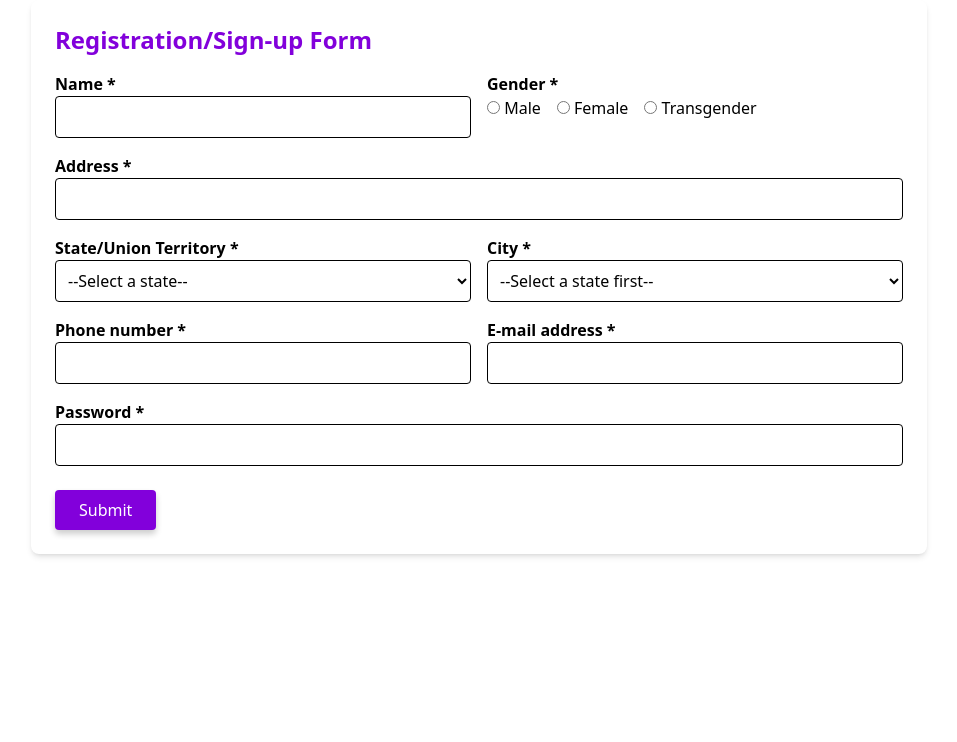
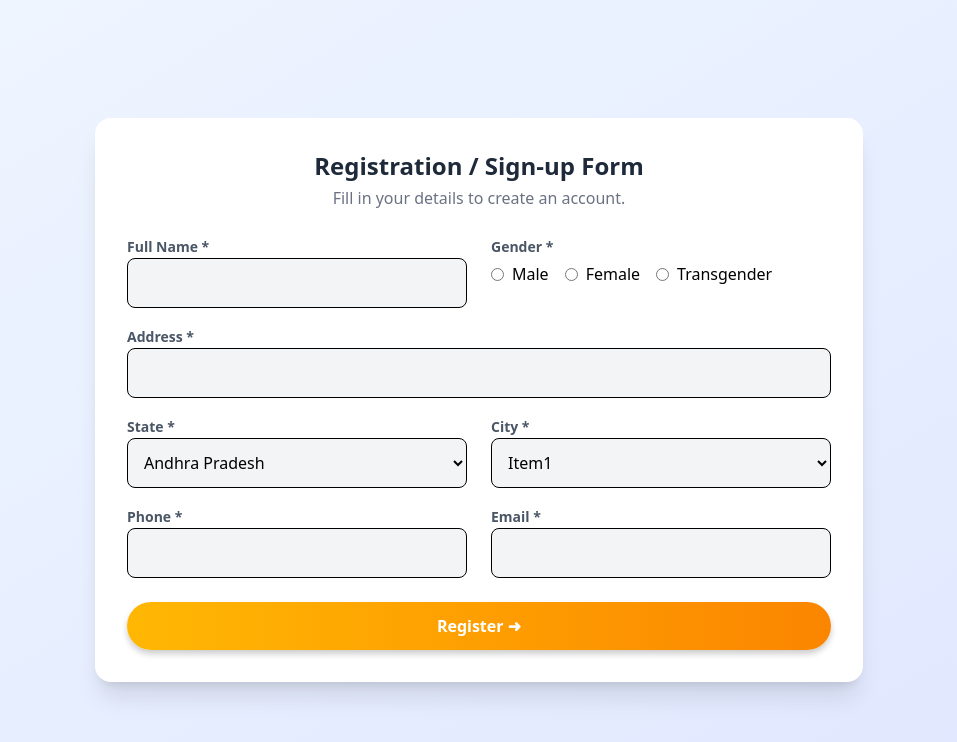
Before and after one commit to sarthaknayyar/aspire-hackathon, a React (Vite) app in the folder client/: page /signup in a window 1280 px wide. Shown: the top 742 px of the page, without its empty margins (161-1118 px from the left). Built offline with nearby package versions, Linux system fonts and the light colour scheme.

Commit message:
[UPDATE] Login ui complete

```diff
--- a/client/src/components/SignUp.jsx
+++ b/client/src/components/SignUp.jsx
@@ -1,27 +1,17 @@
-import { ClipboardType } from "lucide-react";
-import React, { useState } from "react";
-
-import { useNavigate } from "react-router";
+import { useState } from "react";
+import { useNavigate } from "react-router-dom";
 
 const SignupForm = () => {
   const [formData, setFormData] = useState({
     name: "",
     gender: "",
     address: "",
-    // locality: "",
     state: "",
-    // country: "India",
-    // city: "",
-    // pincode: "",
+    city: "",
     phone: "",
-    // phone: "",
     email: "",
-    // password: "",
-    city: "",
     password: "",
-
   });
-
 
   const stateLists = {
     "Andhra Pradesh": ["Item1", "Item2", "Item3"],
@@ -52,19 +42,12 @@ const SignupForm = () => {
     "Uttar Pradesh": ["Item70", "Item71", "Item72"],
     "Uttarakhand": ["Item73", "Item74", "Item75"],
     "West Bengal": ["Item76", "Item77", "Item78"],
-    "Andaman and Nicobar Islands": ["Item79", "Item80", "Item81"],
-    "Chandigarh": ["Item82", "Item83", "Item84"],
-    "Dadra and Nagar Haveli and Daman and Diu": ["Item85", "Item86", "Item87"],
-    "Lakshadweep": ["Item88", "Item89", "Item90"],
     "Delhi": ["Item91", "Item92", "Item93"],
-    "Puducherry": ["Item94", "Item95", "Item96"],
-    "Ladakh": ["Item97", "Item98", "Item99"],
-    "Jammu and Kashmir": ["Item100", "Item101", "Item102"]
   };
 
-  const States  = Object.keys(stateLists);
-  const[selectedState, setSelectedState] = useState(States[0]);
-  const [list,setList] = useState(stateLists[selectedState]);
+  const States = Object.keys(stateLists);
+  const [selectedState, setSelectedState] = useState(States[0]);
+  const [list, setList] = useState(stateLists[selectedState]);
 
   const handleStateChange = (event) => {
     const newState = event.target.value;
@@ -77,113 +60,96 @@ const SignupForm = () => {
     setFormData({ ...formData, [name]: value });
   };
 
-  const handleSubmit = (e) => {
-    e.preventDefault();
-    console.log("Form Submitted", formData);
-  };
   const navigate = useNavigate();
   const [status, setStatus] = useState(null);
 
-  async function handleSignup(){
-    const response = await fetch('http://localhost:5000/user/signup',{
-        method : 'POST',
-        headers : {
-            'Content-Type' : 'application/json',
+  async function handleSignup() {
+    const response = await fetch("http://localhost:5000/user/signup", {
+      method: "POST",
+      headers: {
+        "Content-Type": "application/json",
       },
-        body : JSON.stringify(formData),
+      body: JSON.stringify(formData),
     });
-    if(response.status === 200){
+    if (response.status === 200) {
       const data = await response.json();
       console.log(data);
-        navigate('/login');
-    }
-    else if(response.status === 400){
-        console.log('User not found');
-        setStatus('User not found');
+      navigate("/login");
+    } else if (response.status === 400) {
+      setStatus("User already exists");
     }
   }
 
+  return (
+    <div className="flex justify-center items-center min-h-screen bg-gradient-to-br from-blue-50 to-indigo-100">
+      <div className="bg-white p-8 rounded-2xl shadow-xl w-full max-w-3xl">
+        <h2 className="text-2xl font-bold text-center text-gray-800">
+          Registration / Sign-up Form
+        </h2>
+        <p className="text-gray-500 text-center mt-1">
+          Fill in your details to create an account.
+        </p>
 
-  return (
-    <div className="max-w-4xl mx-auto p-6 bg-white shadow-md rounded-lg">
-      <h2 className="text-2xl font-bold text-purple-700 mb-4">Registration/Sign-up Form</h2>
-      <form onSubmit={handleSubmit}>
-        <div className="grid grid-cols-2 gap-4">
+        <form className="mt-6" onSubmit={(e) => e.preventDefault()}>
+          <div className="grid grid-cols-2 gap-6">
             <div>
-            <label className="block font-semibold">Name *</label>
-            <input type="text" name="name" value={formData.name} onChange={handleChange} className="w-full p-2 border rounded" required />
+              <label className="text-sm font-semibold text-gray-600">Full Name *</label>
+              <input type="text" name="name" value={formData.name} onChange={handleChange} className="w-full p-3 border rounded-lg bg-gray-100 focus:ring-2 focus:ring-indigo-400 outline-none" required />
             </div>
+
             <div>
-            <label className="block font-semibold">Gender *</label>
-            <div className="flex space-x-4">
-              <label><input type="radio" name="gender" value="Male" onChange={handleChange} /> Male</label>
-              <label><input type="radio" name="gender" value="Female" onChange={handleChange} /> Female</label>
-              <label><input type="radio" name="gender" value="Transgender" onChange={handleChange} /> Transgender</label>
+              <label className="text-sm font-semibold text-gray-600">Gender *</label>
+              <div className="flex space-x-4 mt-1">
+                {["Male", "Female", "Transgender"].map((gender) => (
+                  <label key={gender} className="flex items-center space-x-2">
+                    <input type="radio" name="gender" value={gender} onChange={handleChange} className="text-indigo-500 focus:ring-indigo-400" />
+                    <span>{gender}</span>
+                  </label>
+                ))}
               </div>
             </div>
           </div>
 
-        <div className="grid grid-cols-1 gap-4 mt-4">
-          <div>
-            <label className="block font-semibold">Address *</label>
-            <input type="text" name="address" value={formData.address} onChange={handleChange} className="w-full p-2 border rounded" required />
-          </div>
+          <div className="mt-4">
+            <label className="text-sm font-semibold text-gray-600">Address *</label>
+            <input type="text" name="address" value={formData.address} onChange={handleChange} className="w-full p-3 border rounded-lg bg-gray-100 focus:ring-2 focus:ring-indigo-400 outline-none" required />
           </div>
 
-        <div className="grid grid-cols-2 gap-4 mt-4">
+          <div className="grid grid-cols-2 gap-6 mt-4">
             <div>
-            <label className="block font-semibold">State/Union Territory *</label>
-            <select name="state" value={formData.state} onChange={(e) => { handleChange(e); handleStateChange(e); }} className="w-full p-2 border rounded" required>
-              <option value="">--Select a state--</option>
+              <label className="text-sm font-semibold text-gray-600">State *</label>
+              <select name="state" value={formData.state} onChange={(e) => { handleChange(e); handleStateChange(e); }} className="w-full p-3 border rounded-lg bg-gray-100 focus:ring-2 focus:ring-indigo-400 outline-none" required>
                 {States.map((state, index) => (
-                <option key={index} value={state}>
-                  {state}
-                </option>
+                  <option key={index} value={state}>{state}</option>
                 ))}
               </select>
             </div>
             <div>
-            <label className="block font-semibold">City *</label>
-            <select name="city" value={formData.city} onChange={handleChange} className="w-full p-2 border rounded" required>
-              <option value="">--Select a state first--</option>
+              <label className="text-sm font-semibold text-gray-600">City *</label>
+              <select name="city" value={formData.city} onChange={handleChange} className="w-full p-3 border rounded-lg bg-gray-100 focus:ring-2 focus:ring-indigo-400 outline-none" required>
                 {list.map((item, index) => (
-                <option key={index} value={item}>
-                  {item}
-                </option>
+                  <option key={index} value={item}>{item}</option>
                 ))}
               </select>
             </div>
           </div>
 
-        <div className="grid grid-cols-2 gap-4 mt-4">
-          {/* <div>
-            <label className="block font-semibold">Pincode</label>
-            <input type="text" name="pincode" value={formData.pincode} onChange={handleChange} className="w-full p-2 border rounded" />
-          </div> */}
+          <div className="grid grid-cols-2 gap-6 mt-4">
             <div>
-            <label className="block font-semibold">Phone number *</label>
-            <input type="text" name="phone" value={formData.phone} onChange={handleChange} className="w-full p-2 border rounded" required />
+              <label className="text-sm font-semibold text-gray-600">Phone *</label>
+              <input type="text" name="phone" value={formData.phone} onChange={handleChange} className="w-full p-3 border rounded-lg bg-gray-100 focus:ring-2 focus:ring-indigo-400 outline-none" required />
             </div>
             <div>
-            <label className="block font-semibold">E-mail address *</label>
-            <input type="email" name="email" value={formData.email} onChange={handleChange} className="w-full p-2 border rounded" required />
+              <label className="text-sm font-semibold text-gray-600">Email *</label>
+              <input type="email" name="email" value={formData.email} onChange={handleChange} className="w-full p-3 border rounded-lg bg-gray-100 focus:ring-2 focus:ring-indigo-400 outline-none" required />
             </div>
           </div>
 
-        {/* <div className="grid grid-cols-2 gap-4 mt-4"> */}
-          {/* <div>
-            <label className="block font-semibold">Phone number</label>
-            <input type="text" name="phone" value={formData.phone} onChange={handleChange} className="w-full p-2 border rounded" />
-          </div> */}
-        {/* </div> */}
-
-        <div className="mt-4">
-          <label className="block font-semibold">Password *</label>
-          <input type="text" name="password" value={formData.password} onChange={handleChange} className="w-full p-2 border rounded" required />
+          <button type="submit" className="w-full bg-gradient-to-r from-[#ffb703] to-[#fb8500] text-white py-3 rounded-full font-semibold shadow-md mt-6 hover:shadow-lg transition-all duration-300" onClick={handleSignup}>
+            Register ➜
+          </button>
+        </form>
       </div>
-
-        <button type="submit" className="mt-6 px-6 py-2 bg-purple-700 text-white rounded shadow" onClick={handleSignup} >Submit</button>
-      </form>
     </div>
   );
 };
--- a/client/src/components/login.jsx
+++ b/client/src/components/login.jsx
@@ -1,7 +1,6 @@
-import React from 'react'
-import { useNavigate } from 'react-router';
-import { useState } from 'react';
-import { Link } from 'react-router-dom';
+import React, { useState } from "react";
+import { useNavigate } from "react-router-dom";
+
 
 export default function LoginForm() {
   const [securityCode, setSecurityCode] = useState("");
@@ -9,100 +8,85 @@ export default function LoginForm() {
   const [status, setStatus] = useState(null);
 
   async function handleLogin() {
-    const email = document.getElementById('email').value;
-    const password = document.getElementById('password').value;
-    const response = await fetch('http://localhost:5000/user/login',{
-        method : 'POST',
-        headers : {
-            'Content-Type' : 'application/json',
-        },
-        body : JSON.stringify({email,password}),
-        credentials : 'include',
+    const email = document.getElementById("email").value;
+    const password = document.getElementById("password").value;
+    const response = await fetch("http://localhost:5000/user/login", {
+      method: "POST",
+      headers: {
+        "Content-Type": "application/json",
+      },
+      body: JSON.stringify({ email, password }),
+      credentials: "include",
     });
-    if(response.status === 200){
-        const data = await response.json();
-        // console.log("xyz")
-        // console.log(data);
-        const token = data.token;
-        document.cookie = `token=${token}; Secure; SameSite=None; Domain=sweet-dango-ca4344.netlify.app;`;
-        navigate('/homepage');
-    }
-    else if(response.status === 404){
-        console.log('User not found');
-        setStatus('User not found');
+    if (response.status === 200) {
+      const data = await response.json();
+      const token = data.token;
+      document.cookie = `token=${token}; Secure; SameSite=None; Domain=sweet-dango-ca4344.netlify.app;`;
+      navigate("/homepage");
+    } else if (response.status === 404) {
+      setStatus("User not found");
     }
   }
 
   return (
-    <div className="flex justify-center items-center min-h-screen bg-gray-100">
-      <div className="bg-white p-6 rounded-lg shadow-lg w-96">
-        <h2 className="text-xl font-bold text-purple-900 text-center">USER LOGIN</h2>
+    <div className="flex justify-center items-center min-h-screen bg-gradient-to-br from-blue-50 to-indigo-100   bg-fill bg-center relative"
+    style={{ backgroundImage: "url('/images/login-bg.jpg')" }}
+>
+      <div className="bg-white p-8 rounded-2xl shadow-xl w-96">
+        {/* Title */}
+        <h2 className="text-2xl font-bold text-center text-gray-800">User Login</h2>
+        <p className="text-gray-500 text-center mt-1">
+          Welcome back! Please enter your credentials.
+        </p>
 
         {/* Username/Email/Mobile Input */}
-        <div className="mt-4">
-          <label className="text-sm font-semibold">Mobile No/Email ID/Username</label>
-          <div className="flex items-center border rounded-md p-2 mt-1">
+        <div className="mt-6">
+          <label className="text-sm font-semibold text-gray-600">Email / Mobile No</label>
+          <div className="flex items-center border rounded-lg p-2 mt-1 bg-gray-100 focus-within:ring-2 focus-within:ring-indigo-400">
             <input
               type="text"
-              id='email' name='email'
+              id="email"
+              name="email"
               placeholder="Enter your details"
-              className="w-full outline-none"
+              className="w-full bg-transparent outline-none"
             />
-
           </div>
         </div>
 
         {/* Password Input */}
         <div className="mt-4">
-          <label className="text-sm font-semibold">Password</label>
-          <div className="flex items-center border rounded-md p-2 mt-1">
+          <label className="text-sm font-semibold text-gray-600">Password</label>
+          <div className="flex items-center border rounded-lg p-2 mt-1 bg-gray-100 focus-within:ring-2 focus-within:ring-indigo-400">
             <input
               type="password"
-              id='password' name='password'
+              id="password"
+              name="password"
               placeholder="Enter your password"
-              className="w-full outline-none"
+              className="w-full bg-transparent outline-none"
             />
-
           </div>
         </div>
 
-        {/* Security Code Input */}
-        {/* <div className="mt-4">
-          <label className="text-sm font-semibold">Security Code</label>
-          <div className="flex items-center border rounded-md p-2 mt-1">
-            <input
-              type="text"
-              placeholder="Enter security code"
-              className="w-full outline-none"
-              value={securityCode}
-              onChange={(e) => setSecurityCode(e.target.value)}
-            />*}
-          </div>
-          <div className="flex items-center mt-2">
-            <img
-              src="captcha.png"
-              alt="Captcha"
-              className="w-28 h-10 border rounded"
-            />
-            <button className="ml-2 p-2 border rounded-md bg-gray-200">🔄</button>
-          </div>
-        </div>
+        {/* Status Message */}
+        {status && <p className="text-red-600 text-sm mt-2 text-center">{status}</p>}
 
         {/* Login Button */}
-        <button className="w-full bg-purple-900 text-white py-2 rounded-md mt-4 hover:bg-purple-700" onClick={handleLogin}>
+        <button
+          className="w-full bg-gradient-to-r from-[#ffb703] to-[#fb8500] text-white py-3 rounded-full font-semibold shadow-md mt-6 hover:shadow-lg transition-all duration-300"
+          onClick={handleLogin}
+        >
           Login ➜
         </button>
 
         {/* Links */}
-        <div className="text-center mt-3 text-sm text-gray-600">
-          <a href="#" className="hover:text-purple-900">Forgot Password</a> |
-          <a href="#" className="hover:text-purple-900 ml-2">Forgot Username</a>
+        <div className="text-center mt-4 text-sm text-gray-600">
+          <a href="#" className="hover:text-indigo-700 transition">Forgot Password</a> |
+          <a href="#" className="hover:text-indigo-700 ml-2 transition">Forgot Username</a>
           <br />
-          <a href="/signup" className="hover:text-purple-900">Click here to Sign Up</a>
-
+          <a href="/signup" className="hover:text-indigo-700 font-medium transition">
+            Click here to Sign Up
+          </a>
         </div>
-
-
       </div>
     </div>
   );
```
Also changed, not shown: client/public/images/login-bg.jpg (added), 1 other file (tests, documents, lock files or other folders). Lines whose indentation alone changed are shown as unchanged.
